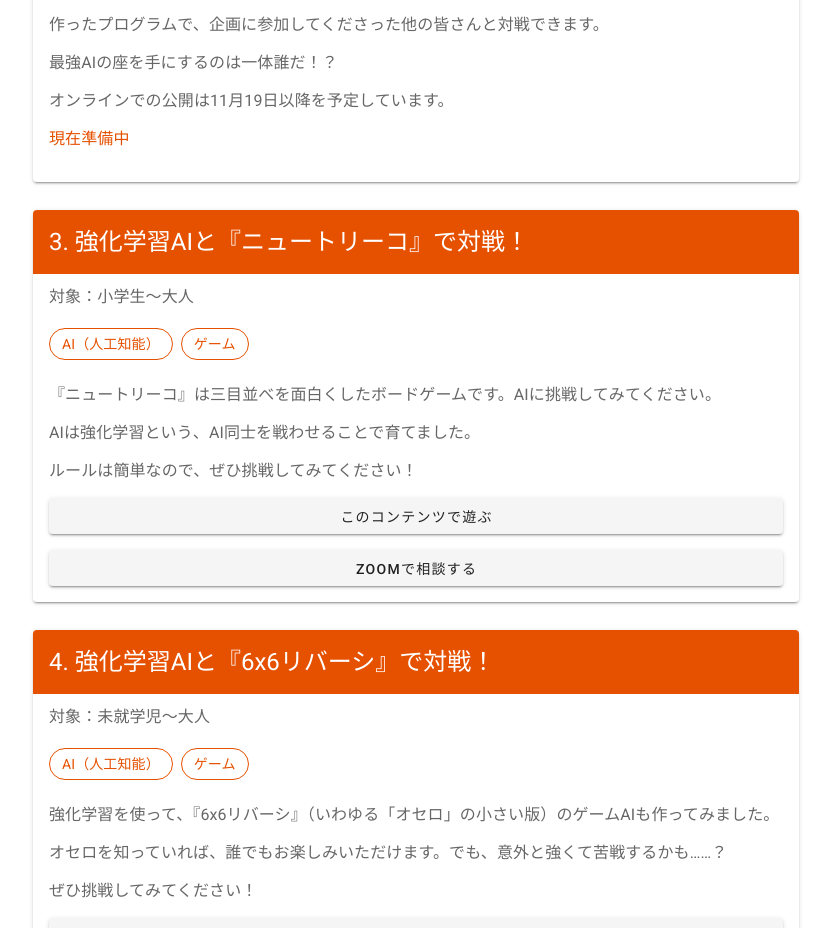
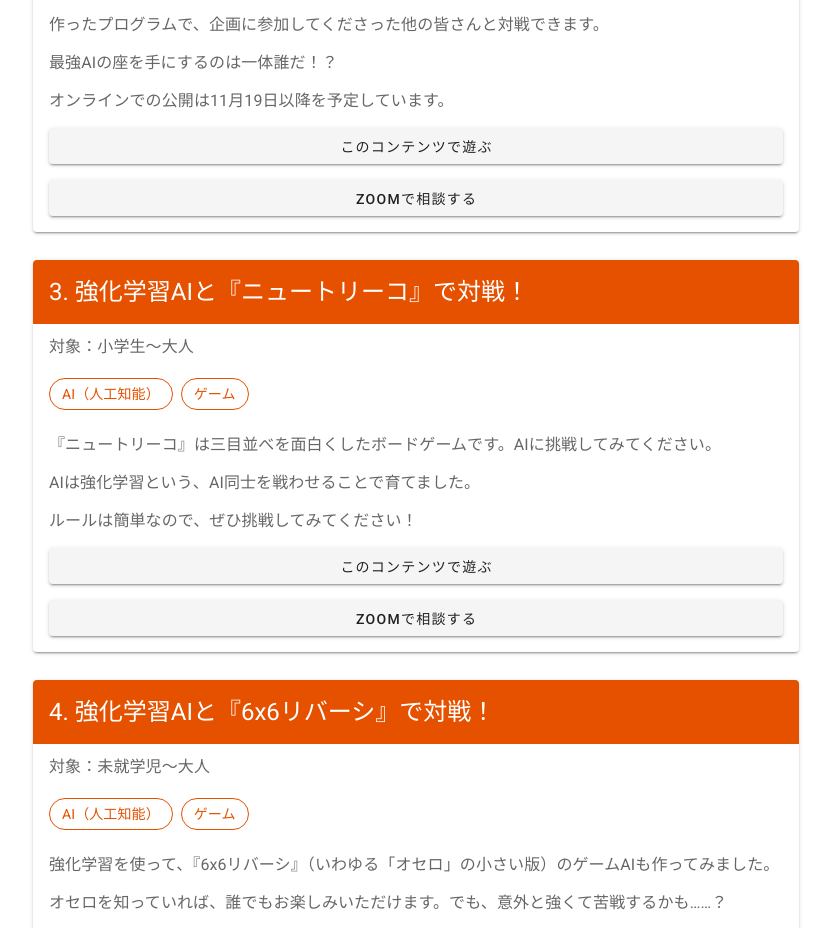
Before and after one commit to ut-code/kf73, a Nuxt app: page / in a window 1280 px wide. Shown: the part 2040-2968 px from the top of the page, without its empty margins (224-1055 px from the left). Built offline with nearby package versions, Linux system fonts and the light colour scheme.

Commit message:
code-vs-code公開

```diff
--- a/assets/contents.ts
+++ b/assets/contents.ts
@@ -20,7 +20,7 @@
       '最強AIの座を手にするのは一体誰だ！？',
       'オンラインでの公開は11月19日以降を予定しています。',
     ],
-    url: '',
+    url: 'https://code-vs-code.utcode.net/',
   },
   {
     title: '強化学習AIと『ニュートリーコ』で対戦！',
```
